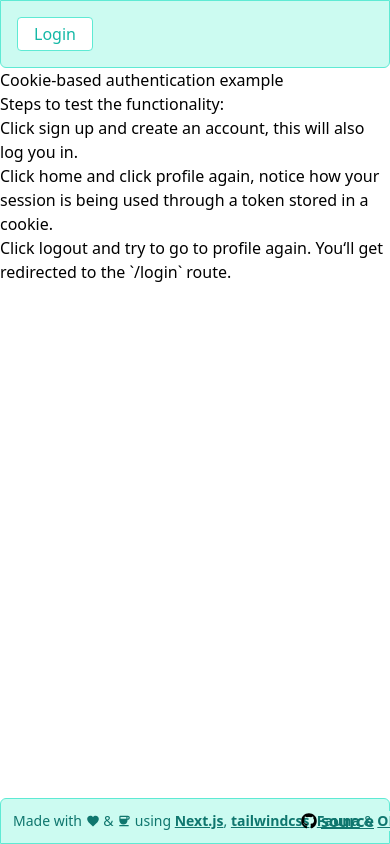
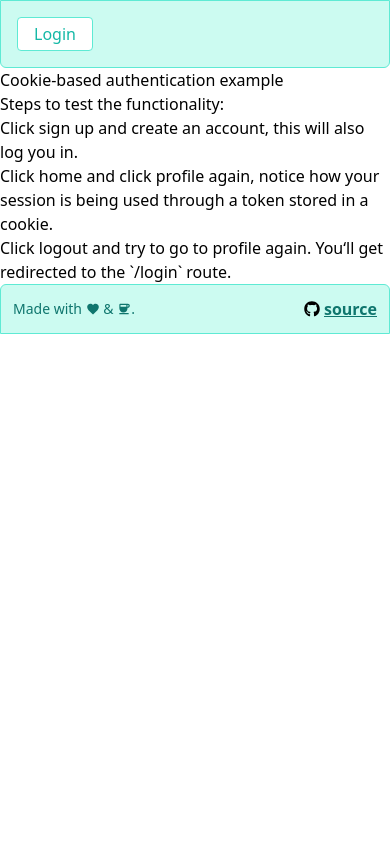
Before and after one commit to ollanket/movielist, a Next.js app: page / in a window 390 px wide. Built offline with nearby package versions, Linux system fonts and the light colour scheme.

Commit message:
Add Footer component

```diff
--- a/components/Footer.tsx
+++ b/components/Footer.tsx
@@ -5,26 +5,32 @@ import { FaGithub } from "react-icons/fa";
 
 const Footer = () => {
   return (
-    <footer className="flex items-center justify-between flex-wrap bg-teal-100 p-3 rounded-t-md fixed bottom-0 w-screen border border-teal-300">
-      <div className="flex items-center justify-between flex-wrap bg-teal-100">
+    <footer className="flex items-center justify-between flex-wrap bg-teal-100 p-3 rounded-t-md border border-teal-300">
+      <div className="flex items-center justify-between flex-wrap bg-teal-100 w-full">
         <div className="flex items-center flex-shrink-0 text-teal-700 mr-6 text-sm">
           <span>Made with&nbsp;</span>
           <MdFavorite />
           <span>&nbsp;&&nbsp;</span>
           <MdCoffee />
-          <span>&nbsp;using&nbsp;</span>
+          <span className=" hidden sm:block">&nbsp;using&nbsp;</span>
           <Alink url="https://nextjs.org/" text="Next.js" />
-          <span>,&nbsp;</span>
+          <span className=" hidden sm:block">,&nbsp;</span>
           <Alink url="https://tailwindcss.com/" text="tailwindcss" />
-          <span>,&nbsp;</span>
+          <span className=" hidden sm:block">,&nbsp;</span>
           <Alink url="https://fauna.com/" text="Fauna" />
-          <span>&nbsp;&&nbsp;</span>
+          <span className=" hidden sm:block">&nbsp;&&nbsp;</span>
           <Alink url="https://www.omdbapi.com/" text="OMDB API" />
+          <span>.</span>
         </div>
-        <div className="fixed right-4 flex items-center text-teal-700">
+        <div className="flex items-center text-teal-700 place-self-end">
           <FaGithub className="text-black" />
           <span>&nbsp;</span>
-          <Alink url="" text="source" />
+          <a
+            className=" font-semibold underline"
+            href="https://github.com/ollanket/movielist-fauna-next.js-ts"
+          >
+            source
+          </a>
         </div>
       </div>
     </footer>
@@ -34,7 +40,7 @@ const Footer = () => {
 const Alink = ({ url, text }: { url: string; text: string }) => {
   return (
     <>
-      <a className="font-semibold underline" href={url}>
+      <a className="font-semibold underline hidden sm:inline-block" href={url}>
         {text}
       </a>
     </>
```
